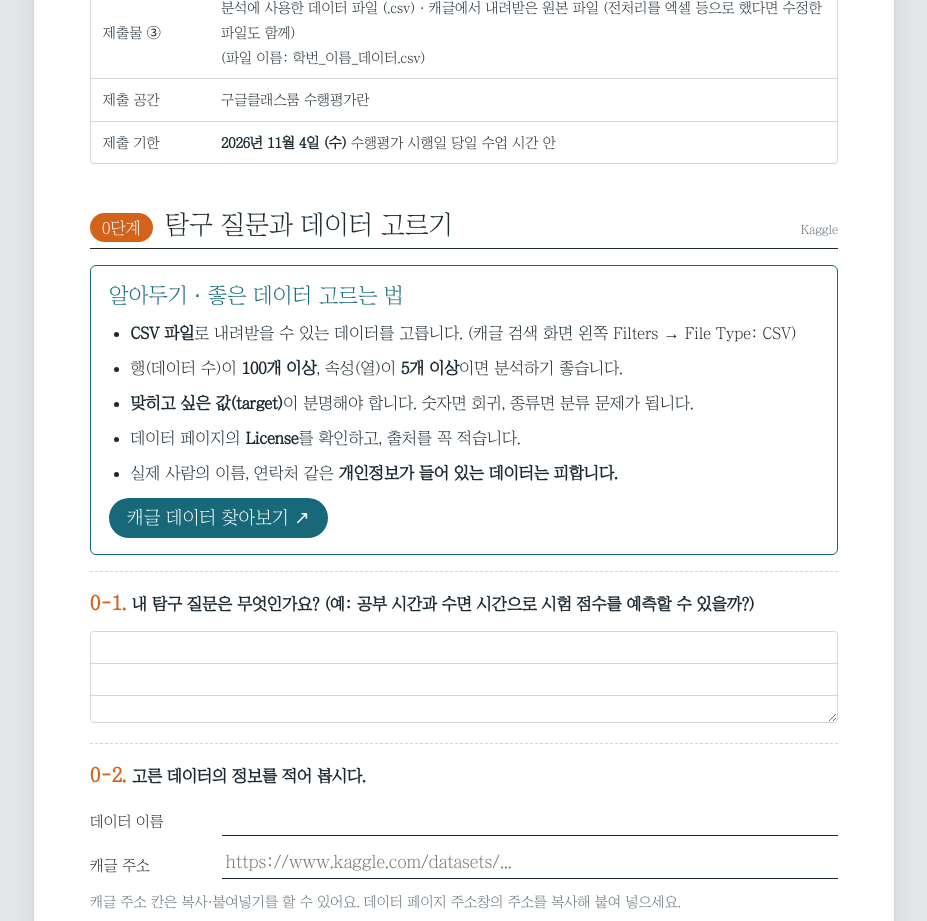
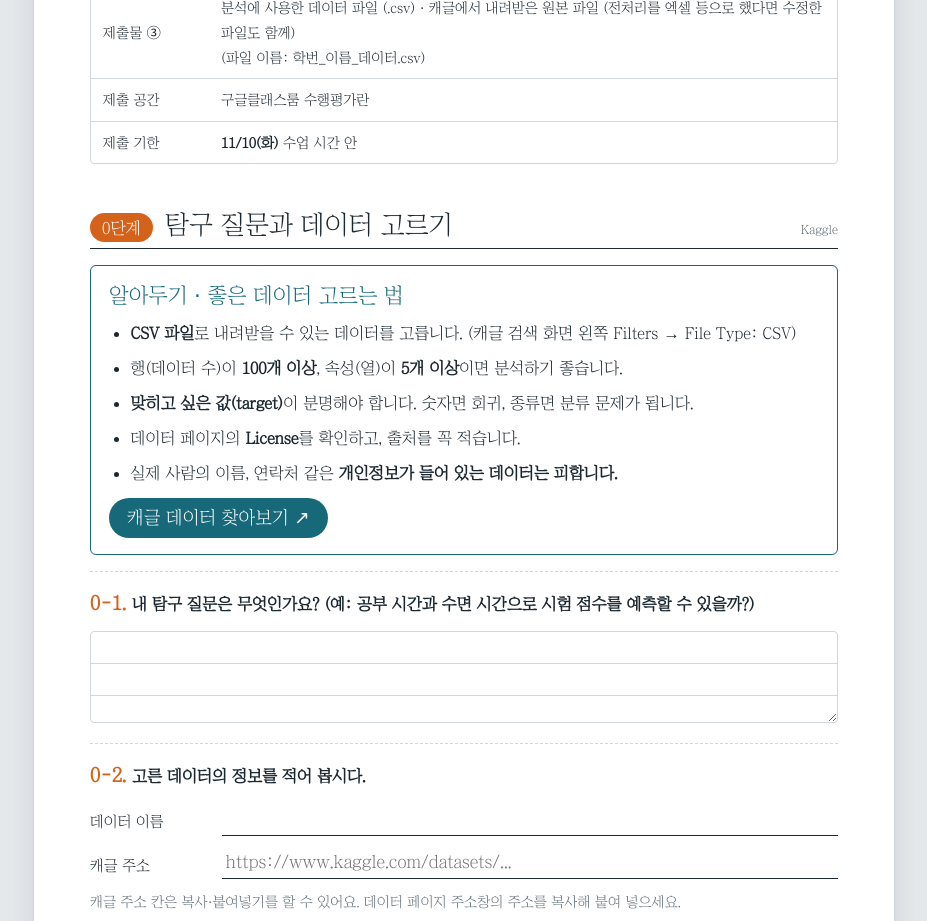
Before and after one commit to gus-wn/orange3_mintea, a plain HTML site: page worksheet3.html in a window 1280 px wide. Shown: the part 820-1741 px from the top of the page, without its empty margins (176-1103 px from the left). Drawn offline with Linux system fonts and the light colour scheme; a web font is replaced by a local one.

Commit message:
수행평가 제출 기한 11/10(화)로 변경
Co-Authored-By: Claude Opus 5.5 <noreply@anthropic.com>
Claude-Session: https://claude.ai/code/session_01QBEDbKPM2v6mSM4M9tFtMM

```diff
--- a/worksheet3.html
+++ b/worksheet3.html
@@ -217,7 +217,7 @@ table.rubric td:nth-child(3){font-size:.9rem}
       <tr><td>제출물 ②</td><td>Orange3 워크플로 파일 (.ows) · Orange3 메뉴 File → Save As로 저장<br>(파일 이름 : 학번_이름_오렌지3.ows)</td></tr>
       <tr><td>제출물 ③</td><td>분석에 사용한 데이터 파일 (.csv) · 캐글에서 내려받은 원본 파일 (전처리를 엑셀 등으로 했다면 수정한 파일도 함께)<br>(파일 이름: 학번_이름_데이터.csv)</td></tr>
       <tr><td>제출 공간</td><td>구글클래스룸 수행평가란</td></tr>
-      <tr><td>제출 기한</td><td id="deadline">수행평가 시행일 당일 수업 시간 안</td></tr>
+      <tr><td>제출 기한</td><td id="deadline"><b>11/10(화)</b> 수업 시간 안</td></tr>
     </tbody>
   </table></div>
 </section>
@@ -429,6 +429,7 @@ table.rubric td:nth-child(3){font-size:.9rem}
   }
 
   function showDeadline(c){
+    if($("deadline").textContent.trim()!=="수행평가 시행일 당일 수업 시간 안")return; // 직접 적은 기한이 있으면 그대로 둠
     const d=c&&c.publishedAt&&c.publishedAt.worksheet3;if(!d||!/^\d{4}-\d{2}-\d{2}$/.test(d))return;
     const [y,m,dd]=d.split("-").map(Number);const wk="일월화수목금토"[new Date(y,m-1,dd).getDay()];
     $("deadline").innerHTML=`<b>${y}년 ${m}월 ${dd}일 (${wk})</b> 수행평가 시행일 당일 수업 시간 안`;
```
